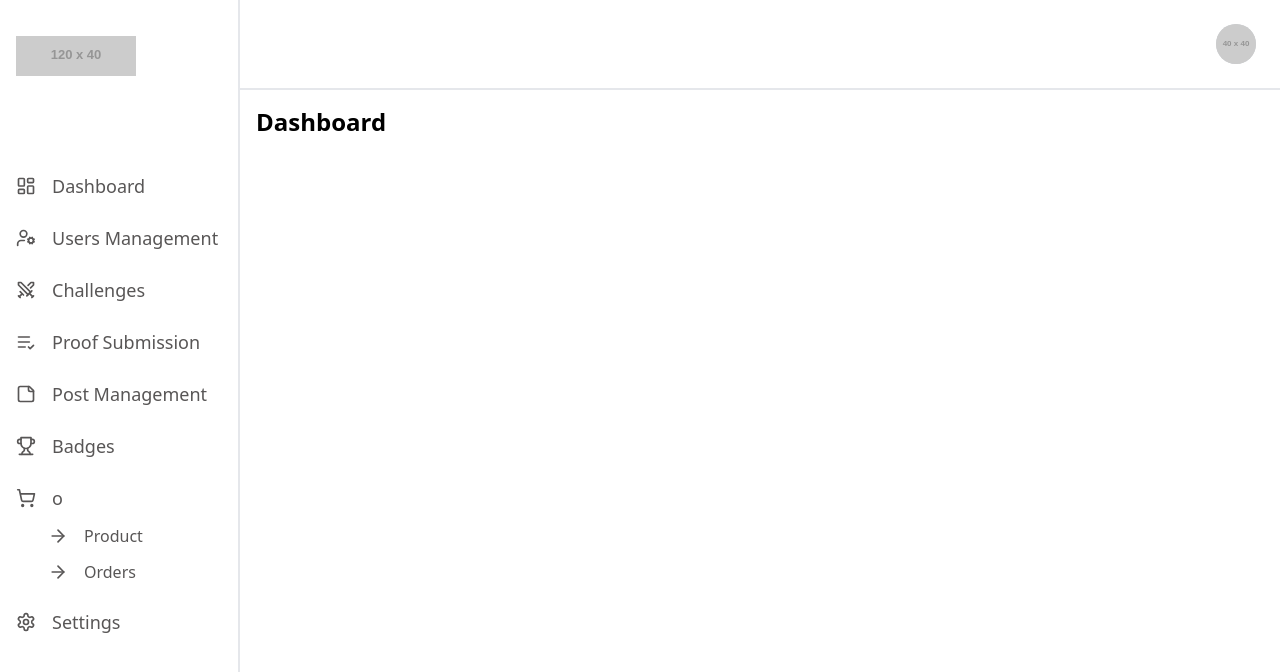
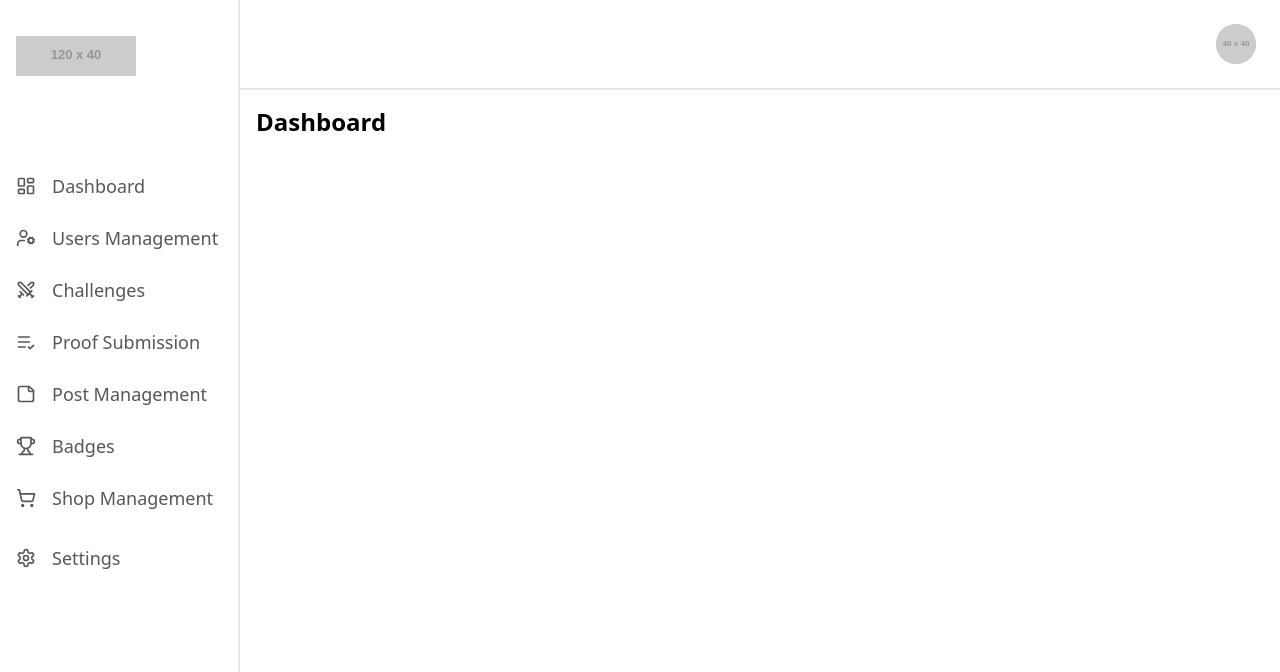
Before and after one commit to mrakiyaaa/Greenie-Admin, a React (Vite) app: page / in a window 1280 px wide. Shown: the top 672 px of the page. Built offline with nearby package versions, Linux system fonts and the light colour scheme; no server answers.

Commit message:
feat(shop): add framer motion and sidebar animate

```diff
--- a/package.json
+++ b/package.json
@@ -15,6 +15,7 @@
   },
   "dependencies": {
     "@tailwindcss/vite": "^4.0.3",
+    "framer-motion": "^12.4.10",
     "lucide-react": "^0.476.0",
     "react": "^18.3.1",
     "react-dom": "^18.3.1",
--- a/src/components/layout/Sidebar.jsx
+++ b/src/components/layout/Sidebar.jsx
@@ -12,12 +12,18 @@ import {
   Menu,
   ArrowRight,
 } from 'lucide-react';
+import { motion } from 'framer-motion';
 
 function Sidebar() {
   const [isOpen, setIsOpen] = useState(false);
+  const [isShopOpen, setIsShopOpen] = useState(false);
 
   function toggleSidebar() {
     setIsOpen(!isOpen);
+  }
+
+  function toggleShop() {
+    setIsShopOpen(!isShopOpen);
   }
 
   return (
@@ -70,12 +76,18 @@ function Sidebar() {
                 <span className="text-lg">Badges</span>
               </Link>
             </li>
-            <li className="mb-2 flex items-center mt-6">
-              <Link to="/shop" className="flex items-center space-x-2">
+            <li className="mb-2 flex items-center mt-6 cursor-pointer" onClick={toggleShop}>
+              <div className="flex items-center space-x-2">
                 <ShoppingCart className="mr-2" size={20} />
-                <span className="text-lg">o</span>
-              </Link>
+                <span className="text-lg">Shop Management</span>
+              </div>
             </li>
+            <motion.div
+              initial={{ height: 0, opacity: 0 }}
+              animate={{ height: isShopOpen ? 'auto' : 0, opacity: isShopOpen ? 1 : 0 }}
+              transition={{ duration: 0.3, ease: 'easeInOut' }}
+              className="overflow-hidden"
+            >
               <li className="mb-2 flex pl-8 items-center mt-3">
                 <Link to="/products" className="flex items-center space-x-2">
                   <ArrowRight className="mr-2" size={20} />
@@ -88,6 +100,7 @@ function Sidebar() {
                   <span className="text-base">Orders</span>
                 </Link>
               </li>
+            </motion.div>
             <li className="mb-2 flex items-center mt-6">
               <Link to="/settings" className="flex items-center space-x-2">
                 <Settings className="mr-2" size={20} />
```
Also changed, not shown: 1 other file (tests, documents, lock files or other folders). Lines whose indentation alone changed are shown as unchanged.
